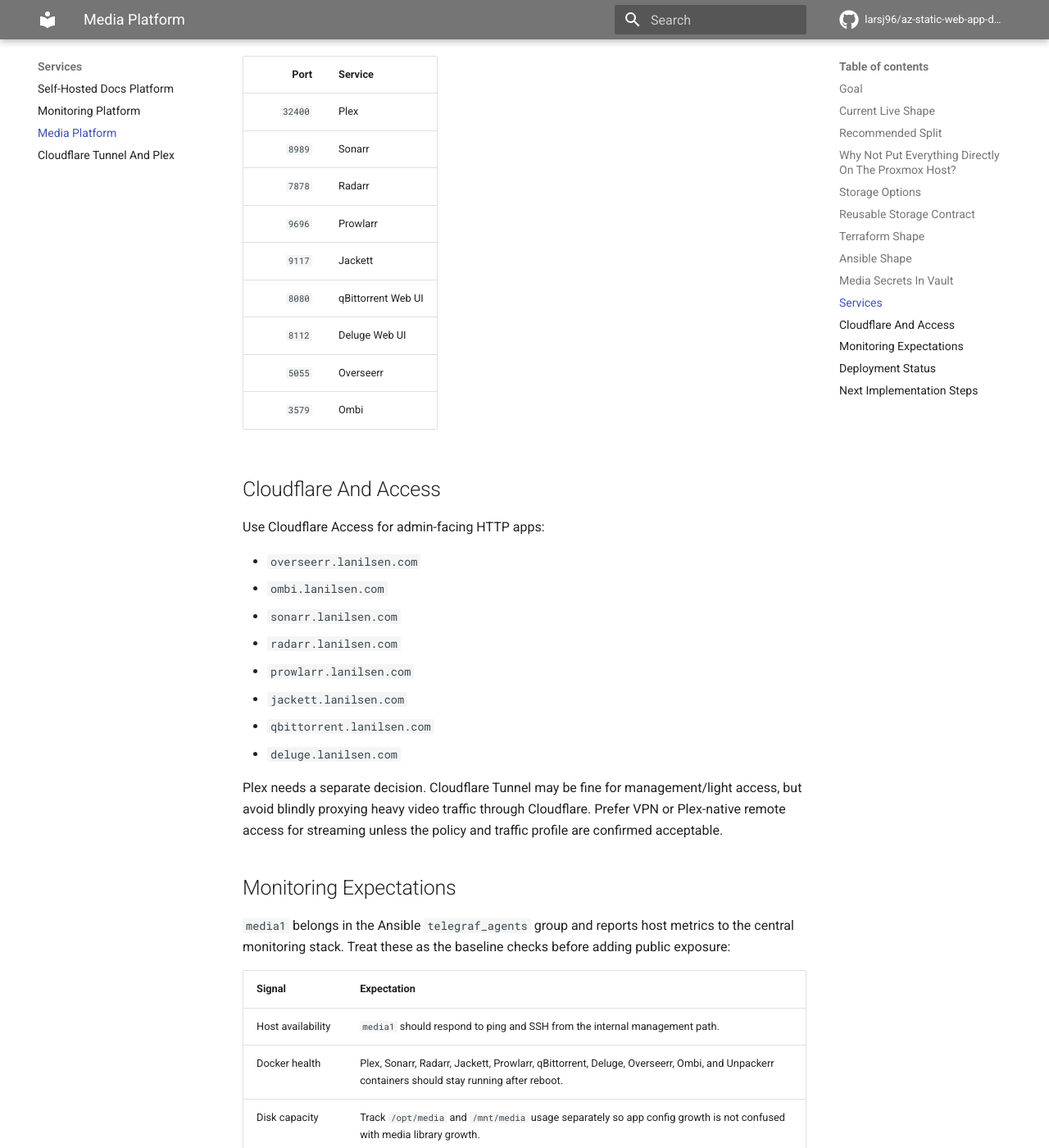
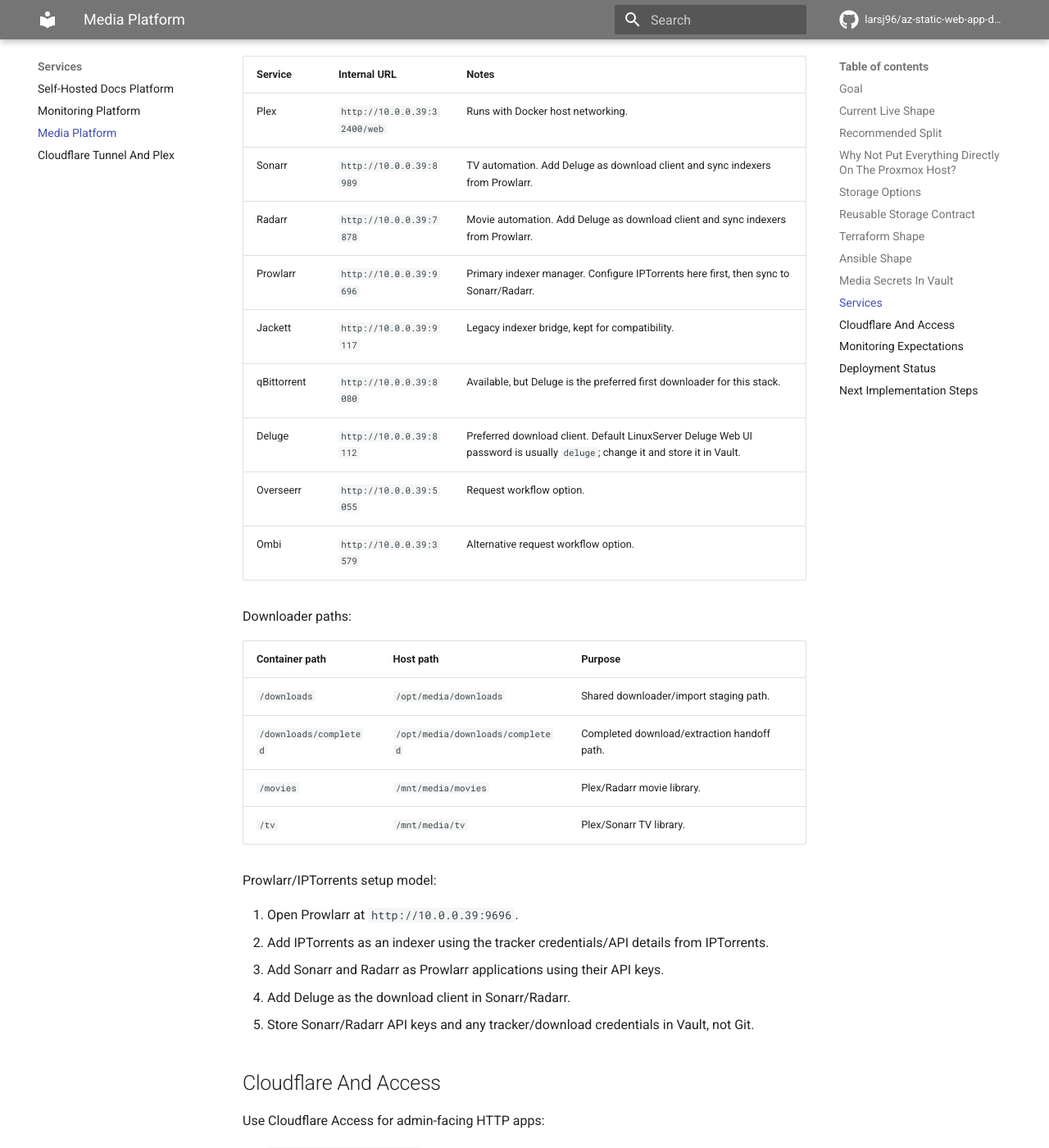
Before and after one commit to larsj96/az-static-web-app-docs, an MkDocs documentation site: the page built from docs/media-platform.md, in a window 1280 px wide and 1400 px high, scrolled down 6423 px. Shown: the whole window at 82% size. Built offline with MkDocs 1.6.1 and Material for MkDocs 9.7.7, drawn with Linux system fonts in a browser that asks for light colours; comment, search, counter and statistics services are not loaded.

Commit message:
Document

```diff
--- a/docs/media-platform.md
+++ b/docs/media-platform.md
@@ -212,17 +212,34 @@ ansible-playbook playbooks/media.yml
 
 Initial internal ports:
 
-| Port | Service |
-| ---: | --- |
-| `32400` | Plex |
-| `8989` | Sonarr |
-| `7878` | Radarr |
-| `9696` | Prowlarr |
-| `9117` | Jackett |
-| `8080` | qBittorrent Web UI |
-| `8112` | Deluge Web UI |
-| `5055` | Overseerr |
-| `3579` | Ombi |
+| Service | Internal URL | Notes |
+| --- | --- | --- |
+| Plex | `http://10.0.0.39:32400/web` | Runs with Docker host networking. |
+| Sonarr | `http://10.0.0.39:8989` | TV automation. Add Deluge as download client and sync indexers from Prowlarr. |
+| Radarr | `http://10.0.0.39:7878` | Movie automation. Add Deluge as download client and sync indexers from Prowlarr. |
+| Prowlarr | `http://10.0.0.39:9696` | Primary indexer manager. Configure IPTorrents here first, then sync to Sonarr/Radarr. |
+| Jackett | `http://10.0.0.39:9117` | Legacy indexer bridge, kept for compatibility. |
+| qBittorrent | `http://10.0.0.39:8080` | Available, but Deluge is the preferred first downloader for this stack. |
+| Deluge | `http://10.0.0.39:8112` | Preferred download client. Default LinuxServer Deluge Web UI password is usually `deluge`; change it and store it in Vault. |
+| Overseerr | `http://10.0.0.39:5055` | Request workflow option. |
+| Ombi | `http://10.0.0.39:3579` | Alternative request workflow option. |
+
+Downloader paths:
+
+| Container path | Host path | Purpose |
+| --- | --- | --- |
+| `/downloads` | `/opt/media/downloads` | Shared downloader/import staging path. |
+| `/downloads/completed` | `/opt/media/downloads/completed` | Completed download/extraction handoff path. |
+| `/movies` | `/mnt/media/movies` | Plex/Radarr movie library. |
+| `/tv` | `/mnt/media/tv` | Plex/Sonarr TV library. |
+
+Prowlarr/IPTorrents setup model:
+
+1. Open Prowlarr at `http://10.0.0.39:9696`.
+2. Add IPTorrents as an indexer using the tracker credentials/API details from IPTorrents.
+3. Add Sonarr and Radarr as Prowlarr applications using their API keys.
+4. Add Deluge as the download client in Sonarr/Radarr.
+5. Store Sonarr/Radarr API keys and any tracker/download credentials in Vault, not Git.
 
 ## Cloudflare And Access
 
```
